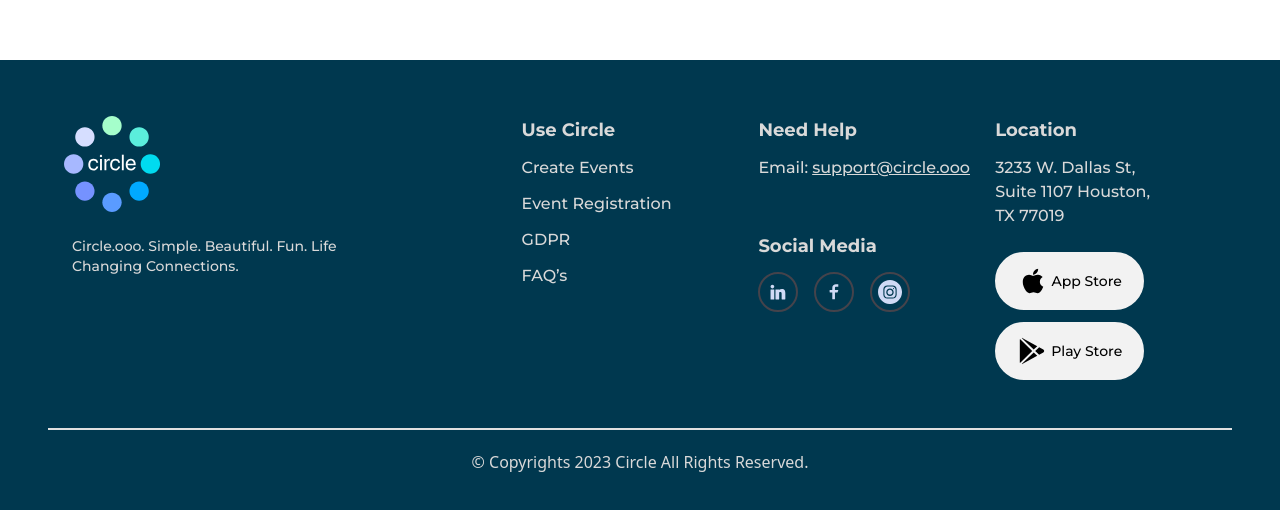
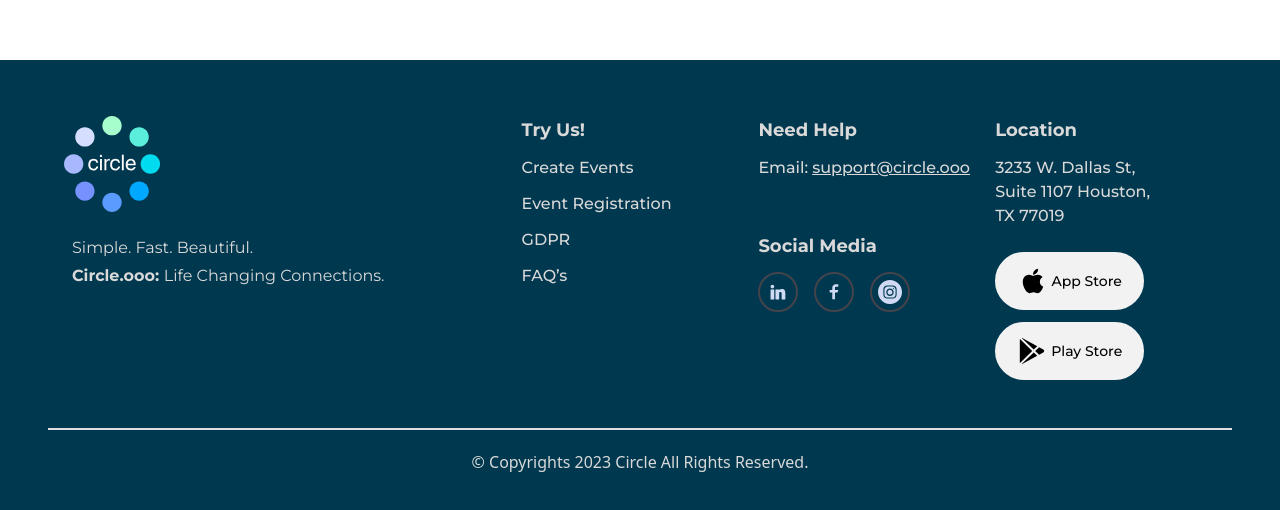
Before and after one commit to shehzadasadullah/circle-testing, a Next.js app: page / in a window 1280 px wide. Shown: the part 3915-4425 px from the top of the page. Built offline with nearby package versions, Linux system fonts and the light colour scheme; no server answers; the database is empty.

Commit message:
update in content

```diff
--- a/components/Common/Footer.jsx
+++ b/components/Common/Footer.jsx
@@ -39,15 +39,19 @@ const Footer = () => {
               width={100}
             />
           </Link>
-          <div className="w-2/3 px-2 text-[#D9D9D9] font14 font-medium font-Montserrat my-6 text-center lg:text-left">
-            Circle.ooo. Simple. Beautiful. Fun. Life Changing Connections.
+          <div className="w-full px-2 text-[#D9D9D9] text-md font-Montserrat mt-6 text-center lg:text-left">
+            Simple. Fast. Beautiful.
+          </div>
+          <div className="w-full px-2 text-[#D9D9D9] text-md mt-1 font-Montserrat mb-6 text-center lg:text-left">
+            <span className="font-bold">Circle.ooo: </span> Life Changing
+            Connections.
           </div>
         </div>
 
         <div className="w-full pb-6 lg:w-3/5 flex flex-col justify-center lg:justify-between items-center gap-4">
           <div className="w-full flex flex-wrap lg:flex-nowrap justify-center lg:justify-between items-center lg:items-start h-full pb-4">
             <div className="w-full lg:w-1/3 flex flex-col justify-center lg:justify-start items-center lg:items-start h-full gap-3 font16 font-medium font-Montserrat py-2 ">
-              <div className="text-[#D9D9D9] text-lg font-bold">Use Circle</div>
+              <div className="text-[#D9D9D9] text-lg font-bold">Try Us!</div>
               <div
                 className="cursor-pointer text-[#D9D9D9]"
                 onClick={() => {
--- a/components/Home/Features.jsx
+++ b/components/Home/Features.jsx
@@ -23,8 +23,7 @@ const Features = () => {
             Event Passport
           </h3>
           <h1 className="lg:text-xl w-full lg:px-10 font-normal  mt-6">
-            The Last Event Registration Profile, Account and Digicard You'll
-            Ever Need
+            The Last Event Profile, Account & Digicard You'll Ever Need
           </h1>
           <div className="relative mt-[-5%] lg:mt-[-8%]">
             <img src={mobile.src} alt="" className="mt-[25%] mb-10" />
```
